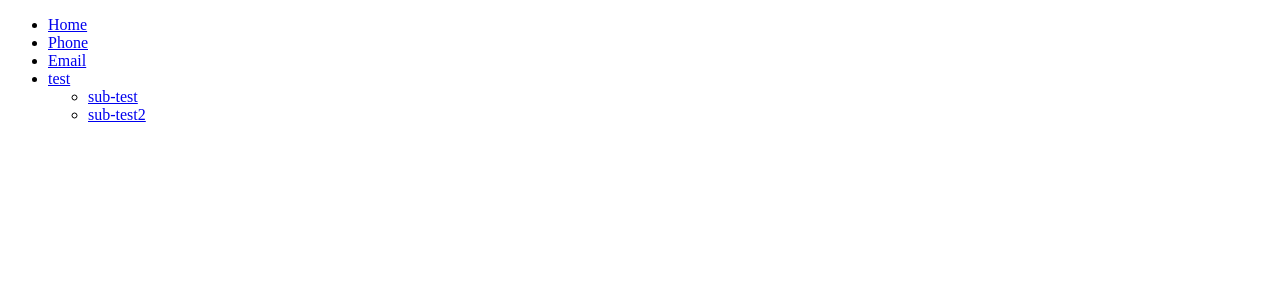
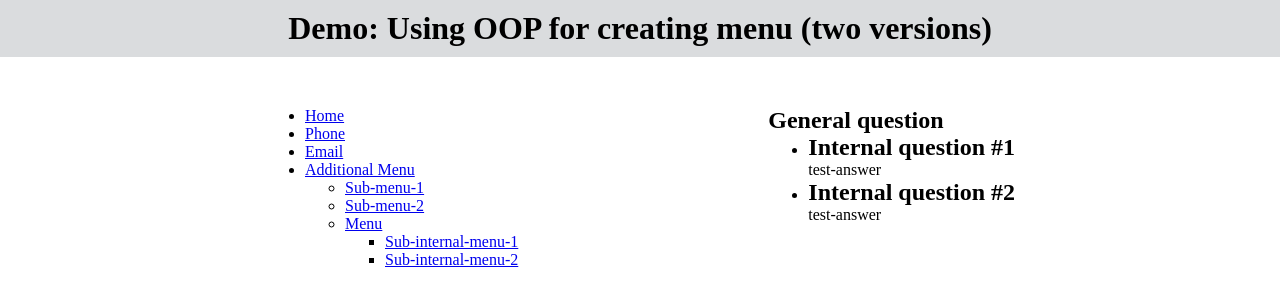
Before and after one commit to NadzeyaZhukovich/menu-accordion, a plain HTML site: page index.html in a window 1280 px wide. Drawn offline with Linux system fonts and the light colour scheme.

Commit message:
Added the second way of creating menu (OOP); improved the first way of creating menu; improved style of the project

```diff
--- a/code_menu.js
+++ b/code_menu.js
@@ -58,28 +58,35 @@ MenuItem.prototype.render = function() {
 }
 
 function ExtMenuItem(href, title, menuItems) {
-    Conteiner.call(this, null, 'menu-item', 'li');
-
-    this.href = href;
-    this.title = title;
-    this.menuItems = menuItems;
+    if(menuItems){
+        Menu.call(this, null, null, menuItems);
+    }
+    MenuItem.call(this, href, title);
 }
 
 ExtMenuItem.prototype = Object.create(MenuItem.prototype);
 ExtMenuItem.prototype.render = function() {
     MenuItem.prototype.render.call(this);
-    let menu = new Menu('sub-menu', 'sub-menu', this.menuItems).render();
-    this.element.appendChild(menu);
+    if(this.items){
+        const menu = new Menu('sub-menu', 'sub-menu', this.items).render();
+        this.element.appendChild(menu);
+    }
     return this.element;
+
 }
 
-const item1 = new MenuItem('/', 'Home');
-const item2 = new MenuItem('/phone','Phone');
-const item3 = new MenuItem('/email', 'Email');
-const item4 = new ExtMenuItem('/test', 'test', [
-    new MenuItem('/sub-test','sub-test'),
-    new MenuItem('/sub-test','sub-test2')
+const item1 = new ExtMenuItem('/', 'Home');
+const item2 = new ExtMenuItem('/phone','Phone');
+const item3 = new ExtMenuItem('/email', 'Email');
+const item4 = new ExtMenuItem('/menu', 'Additional Menu', [
+    new MenuItem('/sub-menu','Sub-menu-1'),
+    new MenuItem('/sub-menu','Sub-menu-2'),
+    new ExtMenuItem('/internal-menu', 'Menu', [
+        new MenuItem('/sub-internal-menu', 'Sub-internal-menu-1'),
+        new MenuItem('/sub-internal-menu', 'Sub-internal-menu-2')
+    ])
 ]);
 
+
 const menu = new Menu('menu', 'menu', [item1, item2, item3, item4]);
-document.body.appendChild(menu.render());
+document.getElementById('menu-1').appendChild(menu.render());
--- /dev/null
+++ b/code_question.js
@@ -0,0 +1,61 @@
+function Container(id, className, tegName) {
+    this.id = id;
+    this.className = className;
+    this.tegName = tegName;
+    this.element = null;
+
+    Container.prototype.render = function() {
+        if(!this.element) {
+            const element = document.createElement(this.tegName);
+            if(this.id) {
+                element.id = this.id;
+            }
+            if(this.className) {
+                element.className = this.className;
+            }
+            this.element = element;
+        }
+        return this.element;
+    }
+ }
+
+function Question(options) {
+    Container.call(this, options.id, options.className, 'div');
+
+    this.questionText = options.questionText;
+    this.answerText = options.answerText;
+    this.questionItems = options.questionItems;
+}
+
+Question.prototype = Object.create(Container.prototype);
+Question.prototype.render = function() {
+    Container.prototype.render.call(this);
+
+    const h2 = document.createElement('h2');
+    h2.textContent = this.questionText;
+    this.element.appendChild(h2);
+
+    const p = document.createElement('p');
+    p.textContent = this.answerText;
+    this.element.appendChild(p);
+
+    if(this.questionItems) {
+        const ul = document.createElement('ul');
+        this.questionItems.forEach(function(item){
+            if(item instanceof Question) {
+                const li = document.createElement('li');
+                li.appendChild(item.render());
+                ul.appendChild(li);
+            }
+        })
+        this.element.appendChild(ul);
+    }
+    return this.element;
+}
+
+
+const subQuestion1 = new Question({id: 'sub-question-1', className: 'question', questionText: 'Internal question #1', answerText: 'test-answer'})
+const subQuestion2 = new Question({id: 'sub-question-2', className: 'question', questionText: 'Internal question #2', answerText: 'test-answer'})
+const generalQuestion = new Question({id: 'general-question', className: 'question', questionText: 'General question', questionItems: [subQuestion1, subQuestion2]})
+
+document.getElementById('menu-2').appendChild(generalQuestion.render());
--- a/index.html
+++ b/index.html
@@ -6,6 +6,13 @@
     <link rel="stylesheet" type="text/css" href="style_menu.css" />
 </head>
 <body>
+    <h1 class="title">Demo: Using OOP for creating menu (two versions)</h1>
+    <div class="main">
+        <div id="menu-1" class="menuContainer"></div>
+        <div id="menu-2" class="menuContainer"></div>
+    </div>
+
     <script src="code_menu.js"></script>
+    <script src="code_question.js"></script>
 </body>
 </html>
--- a/style_menu.css
+++ b/style_menu.css
@@ -0,0 +1,27 @@
+*{
+    margin: 0;
+}
+
+.title{
+    text-align: center;
+    margin-bottom: 10px;
+    background-color: rgb(218, 220, 222);
+    padding: 10px;
+}
+
+.main{
+    display: flex;
+    flex-direction: row;
+    justify-content: space-around;
+    margin: 0 auto;
+    width: 1000px;
+
+}
+
+.menuContainer{
+    padding-top: 40px;
+}
+
+.question{
+
+}
```
